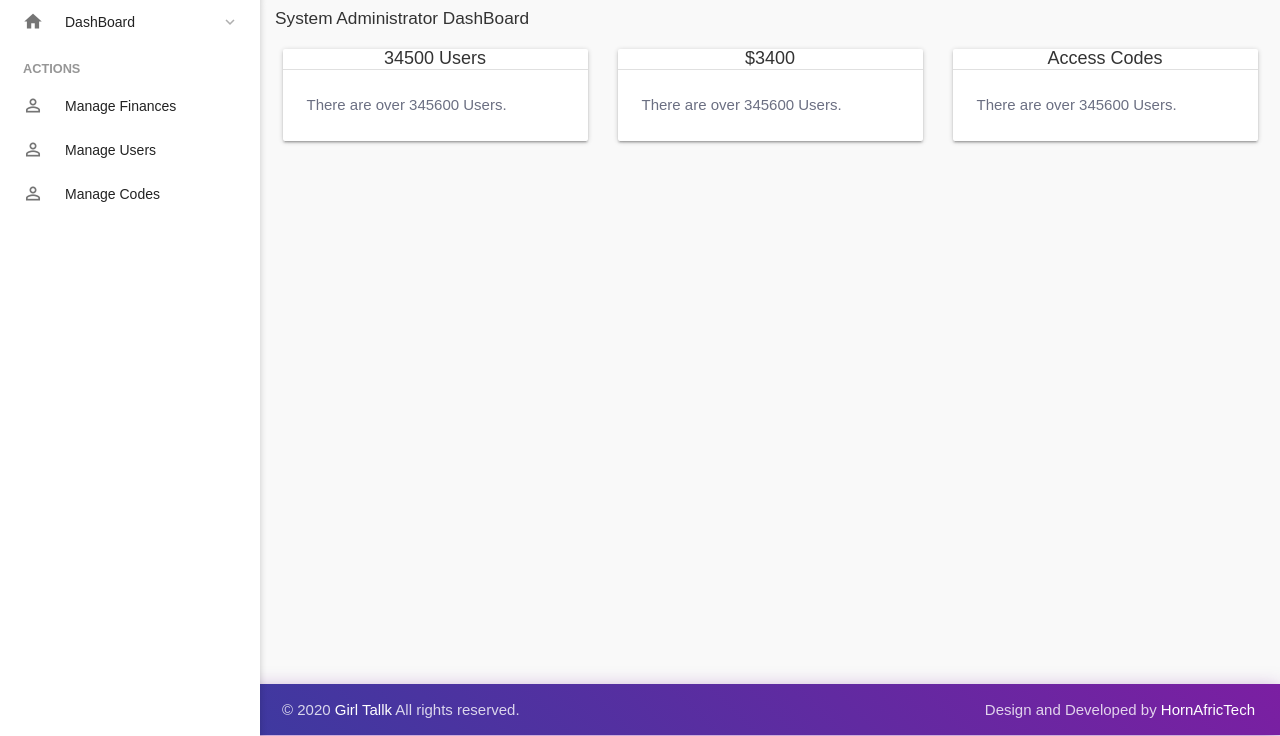
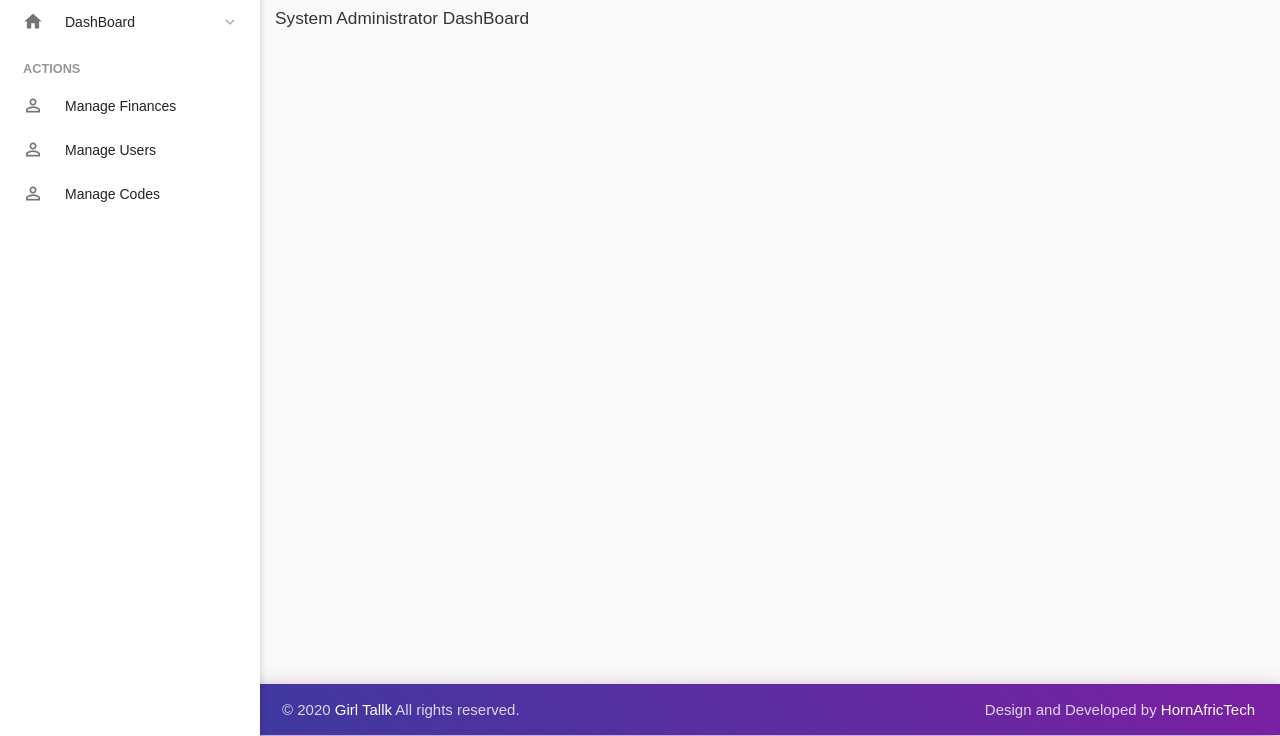
Before and after one commit to hornafricinc/girltalk, a Django app: page /system_admin/accounts/ in a window 1280 px wide. Shown: the part 64-800 px from the top of the page. Run offline with Django 3.2, Linux system fonts and the light colour scheme; a user stored in the database is signed in; some libraries are stand-ins or nearby versions; some web fonts are replaced.

Commit message:
Latest changes of the web applicaction

```diff
--- a/girltalk/settings.py
+++ b/girltalk/settings.py
@@ -29,7 +29,7 @@ SECRET_KEY = '#s3z)*$55wj$=$b***f=bjd9143pl&83ka!^nk$1so7zjg9qnb'
 
 
 # SECURITY WARNING: don't run with debug turned on in production!
-DEBUG = False
+DEBUG = True
 
 ALLOWED_HOSTS = ['localhost','127.0.0.1','af9ab56c.ngrok.io', 'www.girltallk.com']
 
--- a/templates/sys_admin/dashboard.html
+++ b/templates/sys_admin/dashboard.html
@@ -8,36 +8,6 @@
         </div>
 
 
-    <div class="container">
-        <div class="row valign-wrapper">
-            <div class="col s12 m4">
-                <div class="card">
-                    <h3 class="card-title center-align">34500 Users</h3>
-                    <div class="divider"></div>
-                    <div class="card-content">
-                        <p>There are over 345600 Users.</p>
-                    </div>
-                </div>
-            </div>
-            <div class="col s12 m4">
-                <div class="card">
-                    <h3 class="card-title center-align">$3400 </h3>
-                    <div class="divider"></div>
-                    <div class="card-content">
-                        <p>There are over 345600 Users.</p>
-                    </div>
-                </div>
-            </div>
-            <div class="col s12 m4">
-                <div class="card">
-                    <h3 class="card-title center-align">Access Codes</h3>
-                    <div class="divider"></div>
-                    <div class="card-content">
-                        <p>There are over 345600 Users.</p>
-                    </div>
-                </div>
-            </div>
-        </div>
-    </div>
+
     </div>
 {% endblock %}
```
Also changed, not shown: templates/sys_admin/login.html (+8 -2 lines), templates/sys_admin/manage_finances.html (+1 -23 lines), db.sqlite3.
